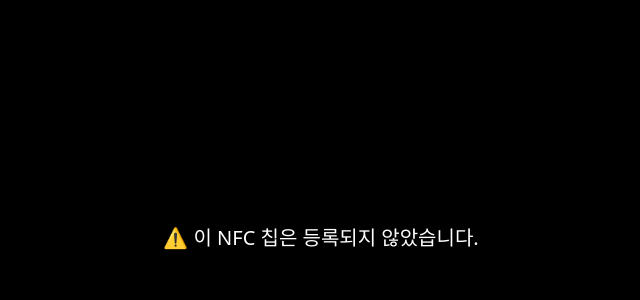
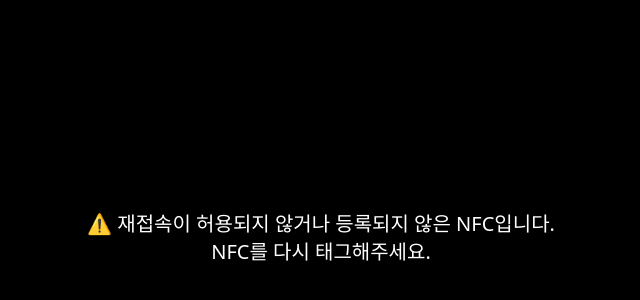
Before and after one commit to jaeyeon-shin/fb_concert, a React (Vite) app: page /u/1 in a window 1280 px wide. Shown: the part 162-462 px from the top of the page, without its empty margins (319-959 px from the left). Built offline with nearby package versions, Linux system fonts and the light colour scheme; no server answers; the database is empty.

Commit message:
authentication homepage add

```diff
--- a/src/pages/HomePage.jsx
+++ b/src/pages/HomePage.jsx
@@ -8,7 +8,7 @@
 import ticketIcon from "../assets/icons/ticket.png";
 import musicIcon from "../assets/icons/music.png";
 import { generateAndSaveOwnerToken } from '../scripts/generateTokenAndSave';
-
+import checkAuthWithToken from '../utils/checkAuthWithToken'; // 🔐 인증 로직 import 추가
 
 // 메인 컴포넌트: HomePage
 export default function HomePage() {
@@ -17,11 +17,19 @@
 
   const [bgImageUrl, setBgImageUrl] = useState(""); // 배경 이미지 URL 상태
   const [isAuthorized, setIsAuthorized] = useState(true); // 접근 허용 여부 (UUID 유효성)
+  const [loading, setLoading] = useState(true); // 🔄 인증 및 데이터 로딩 여부
 
-  // Firestore에서 UUID에 해당하는 문서 데이터를 불러옴
+  // 🔐 인증 + Firestore에서 UUID에 해당하는 문서 데이터를 불러옴
   useEffect(() => {
     const fetchData = async () => {
       try {
+        const isAuth = await checkAuthWithToken(userId); // ownerToken 인증 확인
+        if (!isAuth) {
+          console.warn("🚫 인증 실패: 재접속 차단");
+          setIsAuthorized(false);
+          return;
+        }
+
         const docRef = doc(db, "records", userId); // "records" 컬렉션에서 userId 문서를 참조
         const docSnap = await getDoc(docRef); // 문서 내용 불러오기
 
@@ -38,6 +46,8 @@
         // Firestore 요청 실패 시 처리
         console.error("Firestore 요청 오류:", error);
         setIsAuthorized(false);
+      } finally {
+        setLoading(false); // 인증 및 로딩 완료
       }
     };
 
@@ -46,11 +56,17 @@
     }
   }, [userId]);
 
-  // 🔐 접근 차단 시 사용자에게 안내 메시지 출력
+  // ⏳ 인증/데이터 로딩 중
+  if (loading) {
+    return <div className="p-4 text-white">로딩 중...</div>;
+  }
+
+  // ⛔ 인증 실패 또는 미등록 UUID
   if (!isAuthorized) {
     return (
-      <div className="min-h-screen flex justify-center items-center bg-black text-white text-xl">
-        ⚠️ 이 NFC 칩은 등록되지 않았습니다.
+      <div className="min-h-screen flex justify-center items-center bg-black text-white text-xl text-center px-4">
+        ⚠️ 재접속이 허용되지 않거나 등록되지 않은 NFC입니다. <br />
+        NFC를 다시 태그해주세요.
       </div>
     );
   }
@@ -66,6 +82,7 @@
       <Button icon={ticketIcon} label="TICKET" onClick={() => navigate(`/ticket/${userId}`)} />
       <Button icon={photoIcon} label="PHOTO" onClick={() => navigate(`/photo/${userId}`)} />
       <Button icon={musicIcon} label="SETLIST" onClick={() => navigate(`/setlist/${userId}`)} />
+
       {/* 👇 개발 중에만 사용하는 토큰 발급 버튼 */}
       <button
         onClick={() => generateAndSaveOwnerToken(userId)}
```
